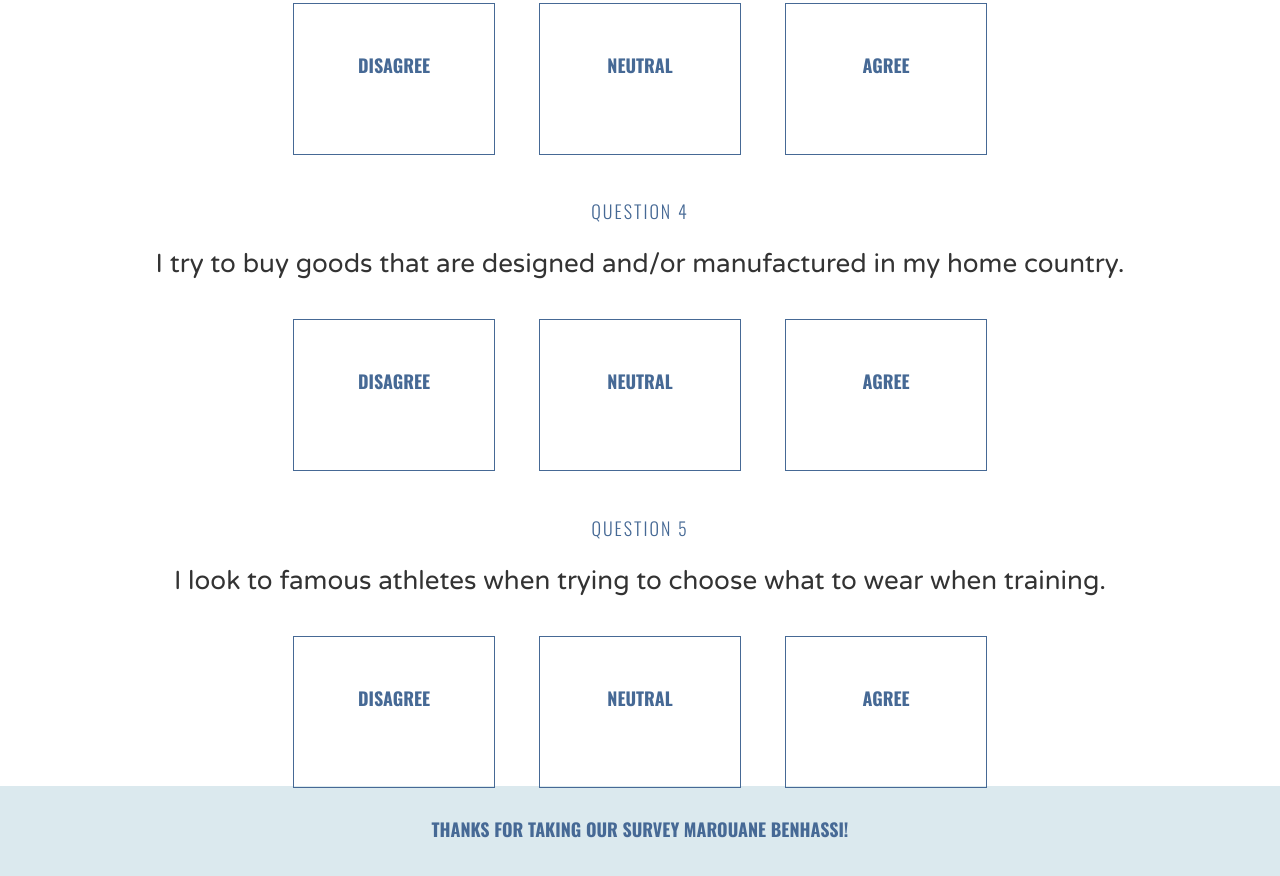
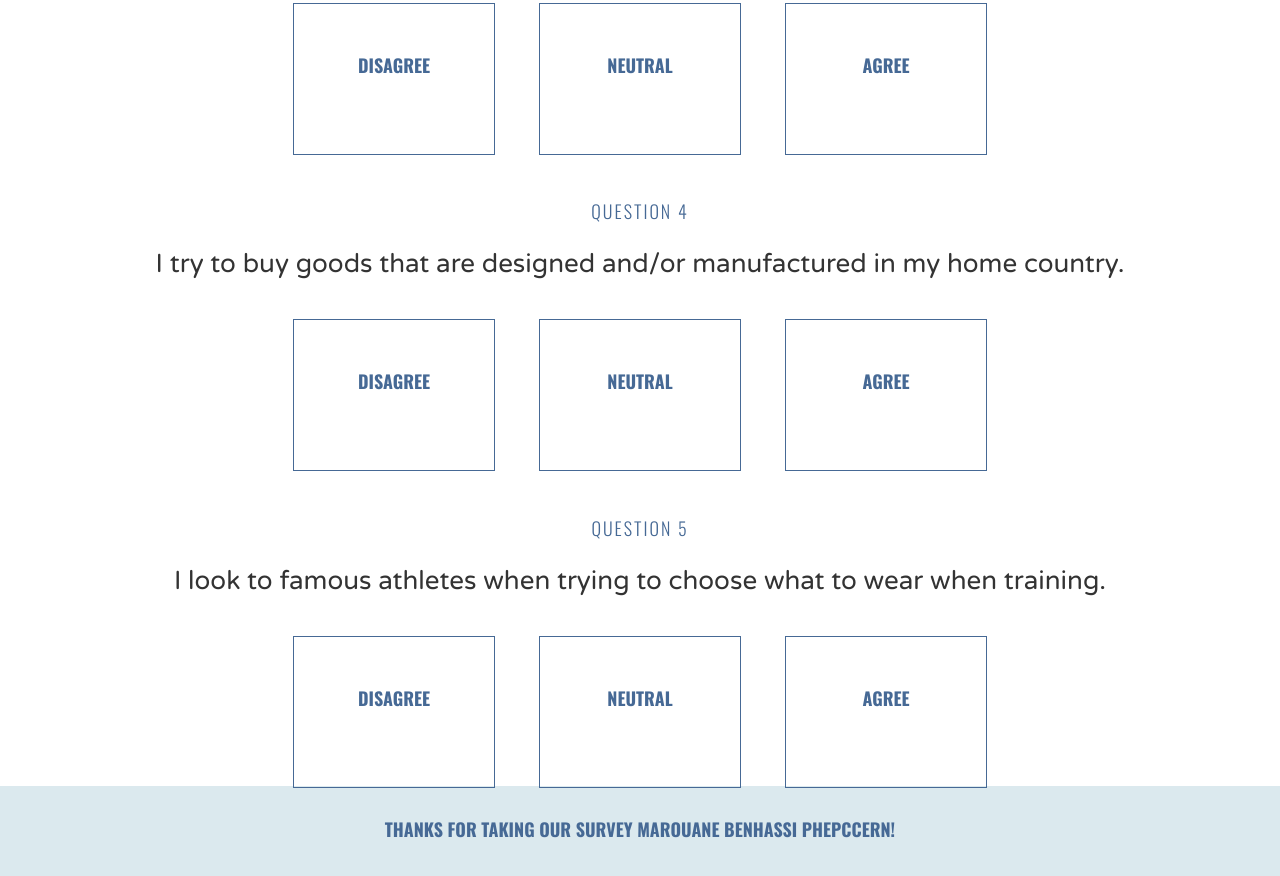
Before and after one commit to laboratoirephysique/Llaboratoirephysique, a plain HTML site: page index.html in a window 1280 px wide. Shown: the part 1026-1902 px from the top of the page. Drawn offline with nearby package versions, Linux system fonts and the light colour scheme.

Commit message:
Update index.html

```diff
--- a/index.html
+++ b/index.html
@@ -108,7 +108,7 @@
     </div>
   </div>
   <footer>
-    <h3>Thanks for taking our survey marouane benhassi!</h3>
+    <h3>Thanks for taking our survey marouane benhassi phepccern!</h3>
   </footer>
 
 </body>
```
